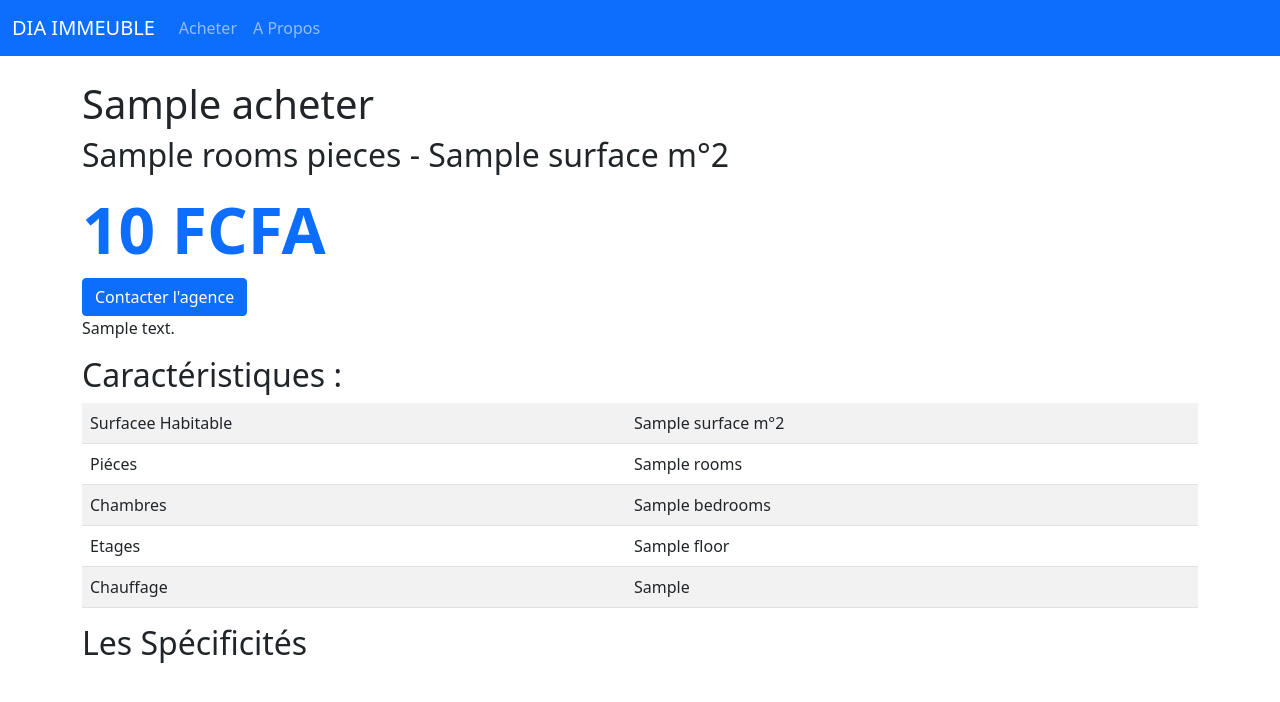
After one commit to AfissDia/Immeuble, a Symfony app: template templates/acheter/show.html.twig in a window 1280 px wide. The commit adds this page. Shown: the top 702 px of the page. Run offline with Twig, Linux system fonts and the light colour scheme; the template is opened without the code that fills it: most values are stand-ins (such as "Sample title", 1, 10 or a date in 2020); some libraries are stand-ins or nearby versions.

Commit message:
mon deuxieme commit

```diff
--- a/composer.json
+++ b/composer.json
@@ -7,6 +7,7 @@
         "php": ">=7.2.5",
         "ext-ctype": "*",
         "ext-iconv": "*",
+        "cocur/slugify": "^4.0",
         "composer/package-versions-deprecated": "1.11.99.4",
         "doctrine/annotations": "^1.0",
         "doctrine/doctrine-bundle": "^2.5",
--- /dev/null
+++ b/templates/acheter/show.html.twig
@@ -0,0 +1,58 @@
+{% extends 'base.html.twig' %}
+
+{% block title  acheter.title %}
+
+{% block body %}
+
+<div class="container mt-4">
+    <div class=" row ">
+        <div class="col-md-8">
+
+        </div>
+
+        <div>
+        <h1>{{ acheter.title }}</h1>
+        <h2> {{acheter.rooms }} pieces - {{ acheter.surface }} m°2 </h2>
+        <div class=" text-primary" style=" font-size: 4rem; font-weight: bold; "> {{acheter.formattedPrice }} FCFA</div>
+        <a href="#" class="btn btn-primary ">Contacter l'agence</a>
+        </div>
+
+    </div>
+  <p>
+    {{ acheter.description | nl2br }}
+  </p>
+    <div class="row>
+        <div class="col-md-8">
+            <h2>Caractéristiques : </h2>
+            <table class="table table-striped">
+                <tr>
+                    <td> Surfacee Habitable </td>
+                    <td> {{ acheter.surface }} m°2 </td>
+                </tr>
+                <tr>
+                    <td> Piéces </td>
+                    <td> {{ acheter.rooms }} </td>
+                </tr>
+                <tr>
+                    <td>Chambres</td>
+                    <td> {{ acheter.bedrooms }} </td>
+                </tr>
+                <tr>
+                    <td> Etages </td>
+                    <td> {{ acheter.floor }} </td>
+                </tr>
+                <tr>
+                    <td> Chauffage </td>
+                    <td> {{ acheter.heatType}} </td>
+                </tr>
+
+            </table>
+        </div>
+        <div class="col-md-4">
+            <h2>Les Spécificités </h2>
+        </div>
+
+    </div>
+</div>
+
+{% endblock %}
--- a/templates/pages/home.html.twig
+++ b/templates/pages/home.html.twig
@@ -15,10 +15,10 @@
                 <div class="card">
                     <div class="card-body">
                         <h5 class="card-title">
-                            <a href="#">{{acheter.title}} <a/>
+                            <a href="{{path('acheter.show', {id:acheter.id, slug:acheter.slug}) }}">{{acheter.title}} <a/>
                         </h5>
                         <p class="card-text">{{acheter.city}} ({{acheter.postalCode}}) </p>
-                        <div class="text-primary" >{{ acheter.price | number_format(0,'',' ') }} FCFA</div>
+                        <div class="text-primary" style="font-weight:bold"; font-size:2rem; >{{ acheter.formattedPrice }} FCFA</div>
                     </div>
                 </div>
             </div>
```
Also changed, not shown: src/Controller/AcheterController.php (+20 -0 lines), src/Entity/Acheter.php (+22 -2 lines), 2 other files.
